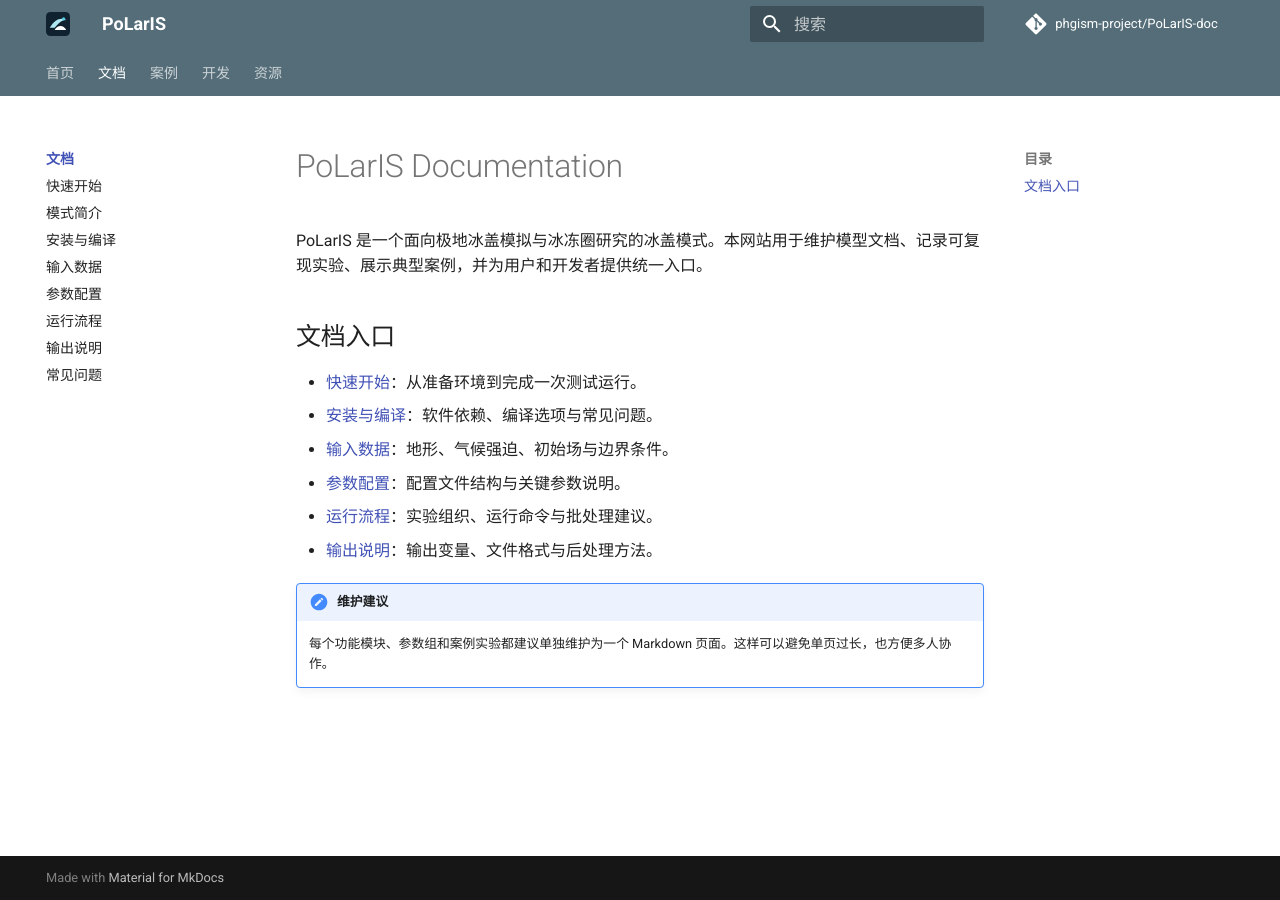
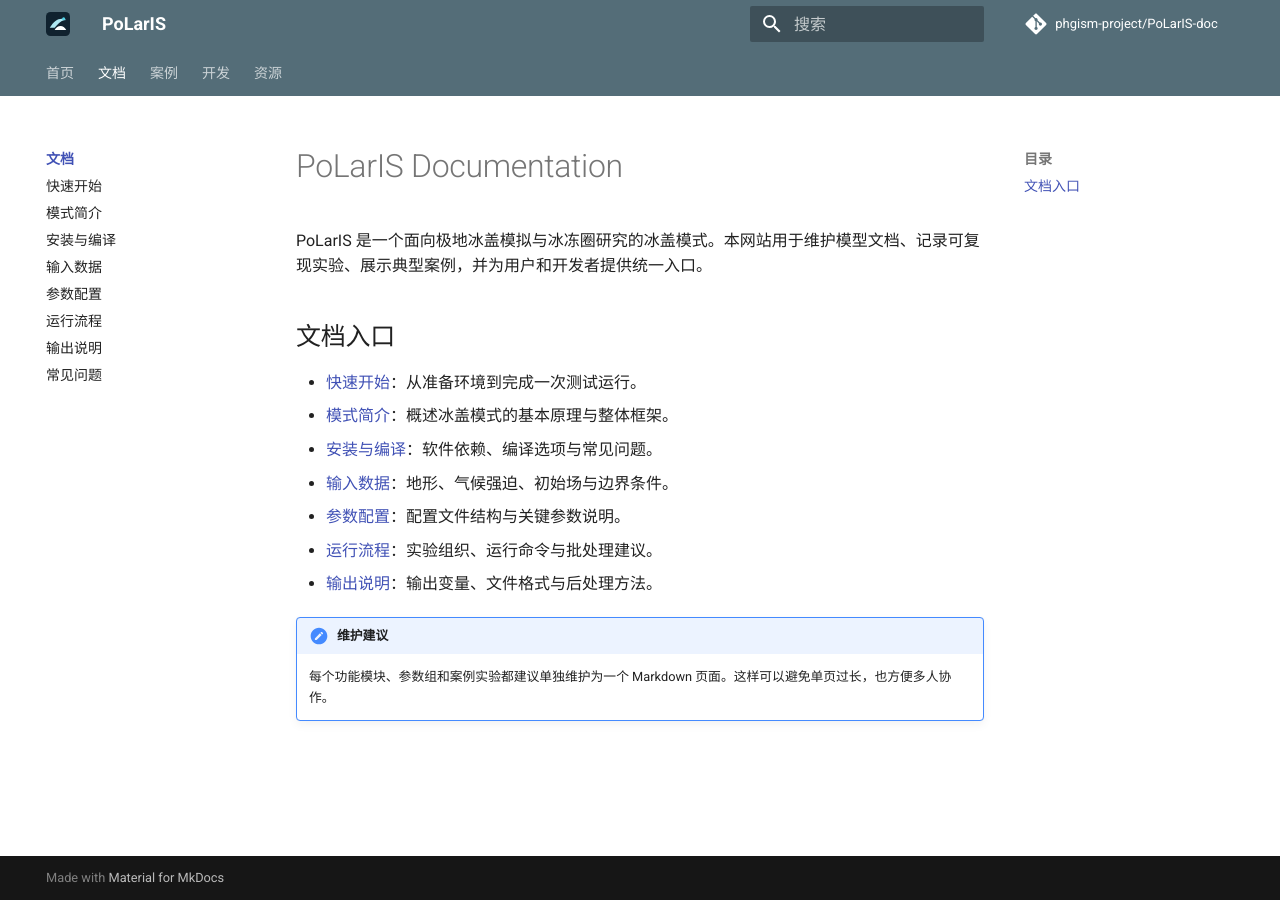
Before and after one commit to phgism-project/PoLarIS-doc, an MkDocs documentation site: the page built from docs/manual/index.md, in a window 1280 px wide. Built offline with MkDocs 1.6.1 and Material for MkDocs 9.7.7, drawn with Linux system fonts in a browser that asks for light colours; comment, search, counter and statistics services are not loaded.

Commit message:
Update index.md
add intro description

```diff
--- a/docs/manual/index.md
+++ b/docs/manual/index.md
@@ -5,6 +5,7 @@
 ## 文档入口
 
 - [快速开始](quickstart.md)：从准备环境到完成一次测试运行。
+- [模式简介](introducation.md)：概述冰盖模式的基本原理与整体框架。
 - [安装与编译](installation.md)：软件依赖、编译选项与常见问题。
 - [输入数据](input-data.md)：地形、气候强迫、初始场与边界条件。
 - [参数配置](configuration.md)：配置文件结构与关键参数说明。
```
